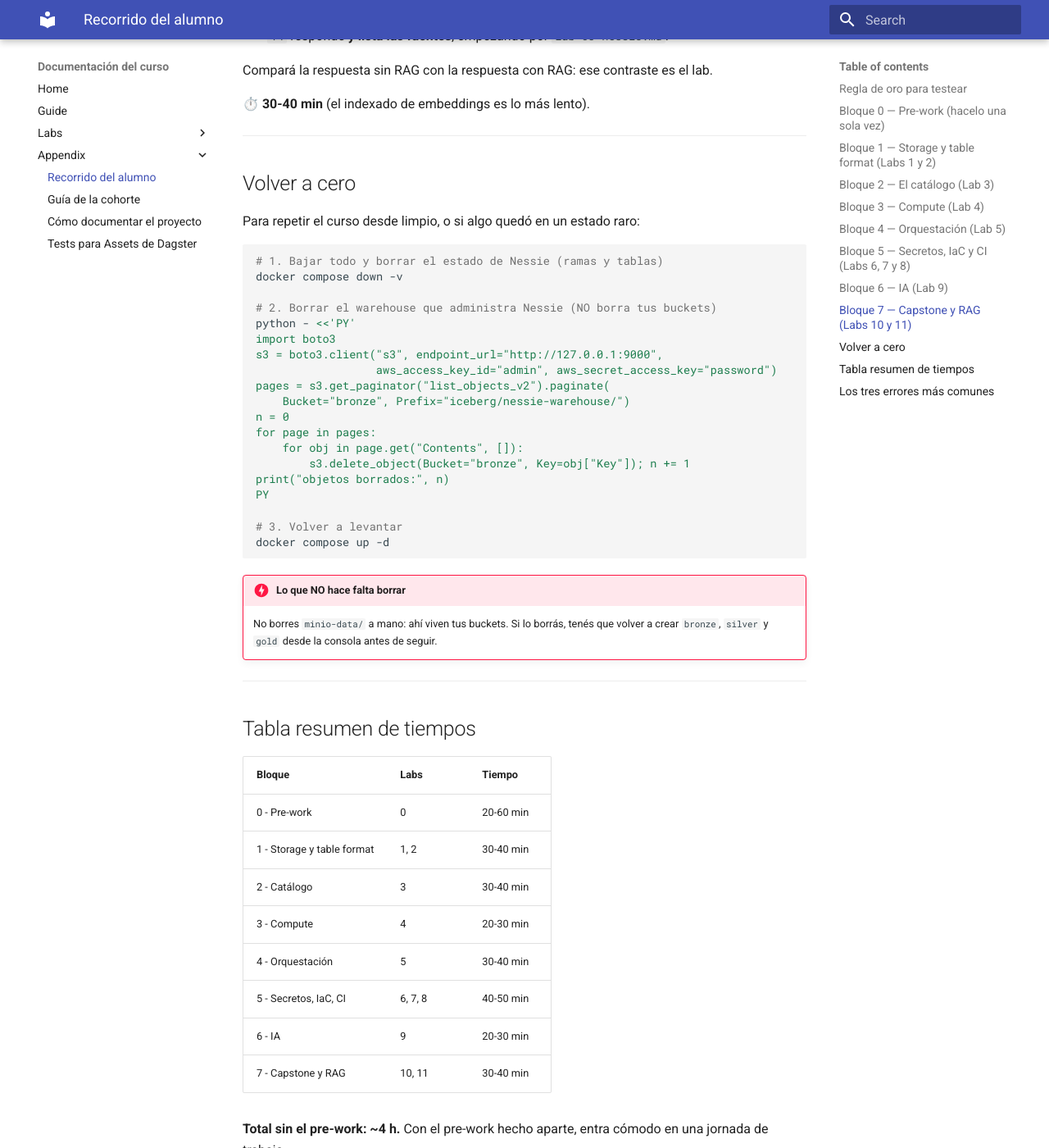
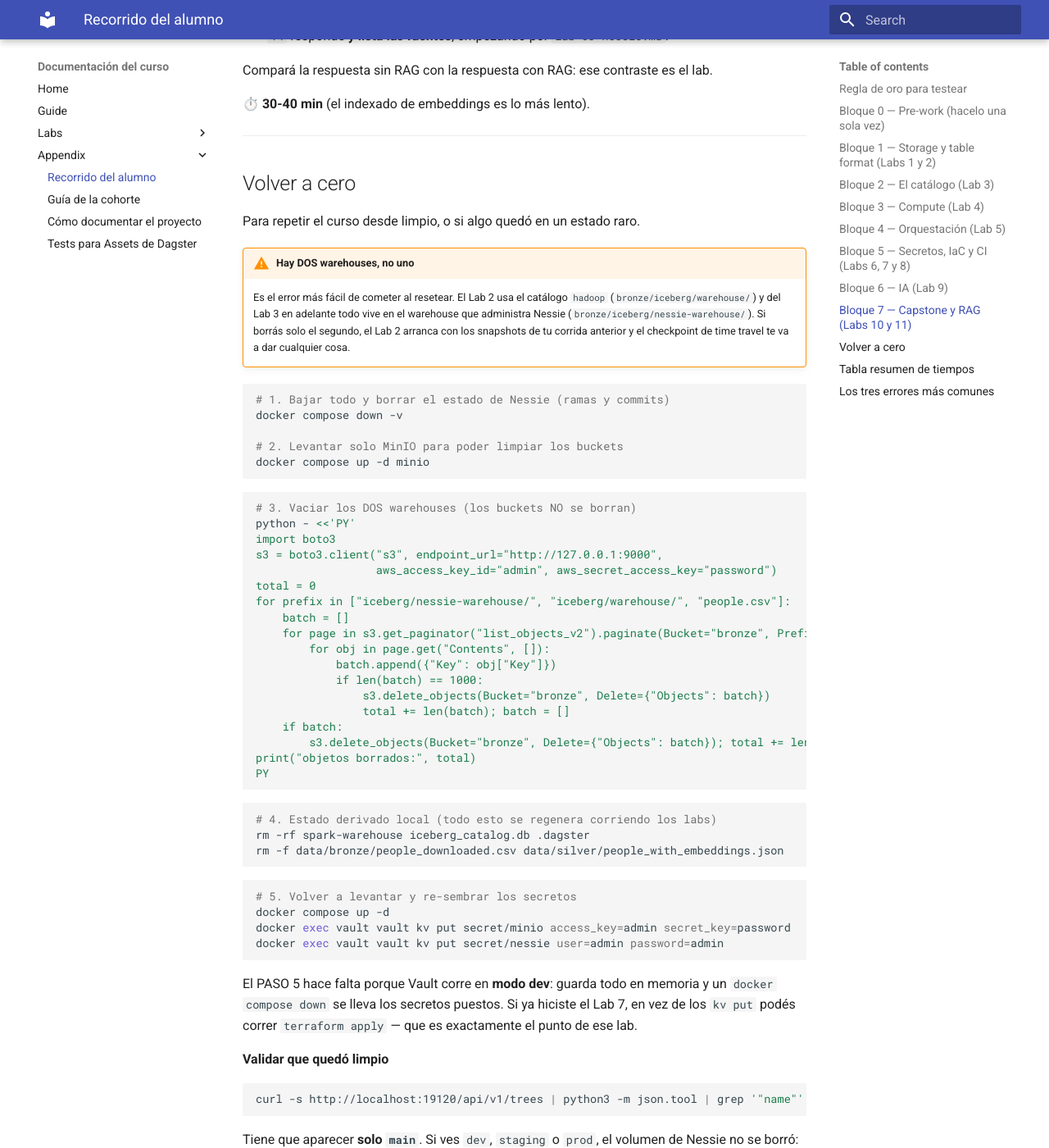
Before and after one commit to jeremiasjaymez/lakehouse-masterclass, an MkDocs documentation site: the page built from docs/docs/appendix/student-runbook.md, in a window 1280 px wide and 1400 px high, scrolled down 5436 px. Shown: the whole window at 82% size. Built offline with MkDocs 1.6.1 and Material for MkDocs 9.7.7, drawn with Linux system fonts in a browser that asks for light colours; some of the changed text lies outside the part shown.

Commit message:
runbook: el reset borraba solo uno de los dos warehouses
"Volver a cero" limpiaba bronze/iceberg/nessie-warehouse/ pero dejaba intacto
bronze/iceberg/warehouse/, el del catálogo Hadoop del Lab 2. Resultado: al repetir
el curso, el Lab 2 arrancaba con los snapshots de la corrida anterior y el
checkpoint de time travel mostraba datos viejos en vez de las 15 filas del CSV.

Además faltaba borrar el estado derivado local (spark-warehouse, iceberg_catalog.db,
.dagster, los artefactos de data/) y re-sembrar los secretos de Vault, que en modo
dev viven en memoria y se pierden con docker compose down.

Agrega un paso de validación: tras el reset, Nessie tiene que listar solo main.

Co-Authored-By: Claude Opus 5 <noreply@anthropic.com>

````diff
--- a/docs/docs/appendix/student-runbook.md
+++ b/docs/docs/appendix/student-runbook.md
@@ -268,33 +268,78 @@ Compará la respuesta sin RAG con la respuesta con RAG: ese contraste es el lab.
 
 ## Volver a cero
 
-Para repetir el curso desde limpio, o si algo quedó en un estado raro:
+Para repetir el curso desde limpio, o si algo quedó en un estado raro.
+
+!!! warning "Hay DOS warehouses, no uno"
+    Es el error más fácil de cometer al resetear. El Lab 2 usa el catálogo `hadoop`
+    (`bronze/iceberg/warehouse/`) y del Lab 3 en adelante todo vive en el warehouse
+    que administra Nessie (`bronze/iceberg/nessie-warehouse/`). Si borrás solo el
+    segundo, el Lab 2 arranca con los snapshots de tu corrida anterior y el
+    checkpoint de time travel te va a dar cualquier cosa.
 
 ```bash
-# 1. Bajar todo y borrar el estado de Nessie (ramas y tablas)
+# 1. Bajar todo y borrar el estado de Nessie (ramas y commits)
 docker compose down -v
 
-# 2. Borrar el warehouse que administra Nessie (NO borra tus buckets)
+# 2. Levantar solo MinIO para poder limpiar los buckets
+docker compose up -d minio
+```
+
+```bash
+# 3. Vaciar los DOS warehouses (los buckets NO se borran)
 python - <<'PY'
 import boto3
 s3 = boto3.client("s3", endpoint_url="http://127.0.0.1:9000",
                   aws_access_key_id="admin", aws_secret_access_key="password")
-pages = s3.get_paginator("list_objects_v2").paginate(
-    Bucket="bronze", Prefix="iceberg/nessie-warehouse/")
-n = 0
-for page in pages:
-    for obj in page.get("Contents", []):
-        s3.delete_object(Bucket="bronze", Key=obj["Key"]); n += 1
-print("objetos borrados:", n)
+total = 0
+for prefix in ["iceberg/nessie-warehouse/", "iceberg/warehouse/", "people.csv"]:
+    batch = []
+    for page in s3.get_paginator("list_objects_v2").paginate(Bucket="bronze", Prefix=prefix):
+        for obj in page.get("Contents", []):
+            batch.append({"Key": obj["Key"]})
+            if len(batch) == 1000:
+                s3.delete_objects(Bucket="bronze", Delete={"Objects": batch})
+                total += len(batch); batch = []
+    if batch:
+        s3.delete_objects(Bucket="bronze", Delete={"Objects": batch}); total += len(batch)
+print("objetos borrados:", total)
 PY
-
-# 3. Volver a levantar
-docker compose up -d
 ```
 
-!!! danger "Lo que NO hace falta borrar"
-    No borres `minio-data/` a mano: ahí viven tus buckets. Si lo borrás, tenés que
-    volver a crear `bronze`, `silver` y `gold` desde la consola antes de seguir.
+```bash
+# 4. Estado derivado local (todo esto se regenera corriendo los labs)
+rm -rf spark-warehouse iceberg_catalog.db .dagster
+rm -f data/bronze/people_downloaded.csv data/silver/people_with_embeddings.json
+```
+
+```bash
+# 5. Volver a levantar y re-sembrar los secretos
+docker compose up -d
+docker exec vault vault kv put secret/minio access_key=admin secret_key=password
+docker exec vault vault kv put secret/nessie user=admin password=admin
+```
+
+El PASO 5 hace falta porque Vault corre en **modo dev**: guarda todo en memoria y un
+`docker compose down` se lleva los secretos puestos. Si ya hiciste el Lab 7, en vez de
+los `kv put` podés correr `terraform apply` — que es exactamente el punto de ese lab.
+
+**Validar que quedó limpio**
+
+```bash
+curl -s http://localhost:19120/api/v1/trees | python3 -m json.tool | grep '"name"'
+```
+
+Tiene que aparecer **solo `main`**. Si ves `dev`, `staging` o `prod`, el volumen de
+Nessie no se borró: revisá que hayas corrido `down -v` con el `-v`.
+
+!!! danger "Lo que NO hay que borrar"
+    - **`minio-data/`** — ahí viven tus buckets. Si lo borrás, tenés que volver a crear
+      `bronze`, `silver`, `gold` y `platinum` antes de seguir.
+    - **`data/bronze/people.csv`** — es el dataset del curso y está versionado. Si lo
+      pisaste sin querer: `git checkout -- data/bronze/people.csv`.
+    - **`~/.ivy2/`** — los ~300 MB de jars de Spark. Borrarlo solo agrega 3 minutos
+      a tu próxima corrida.
+    - **Los modelos de Ollama** — son 5 GB, no los bajes de nuevo.
 
 ---
 
````
